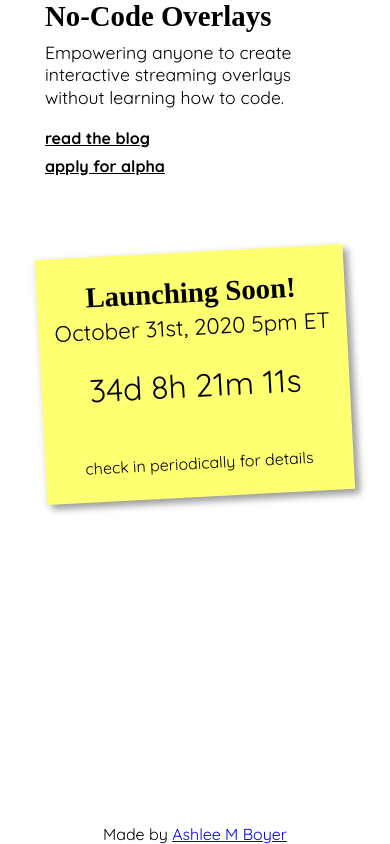
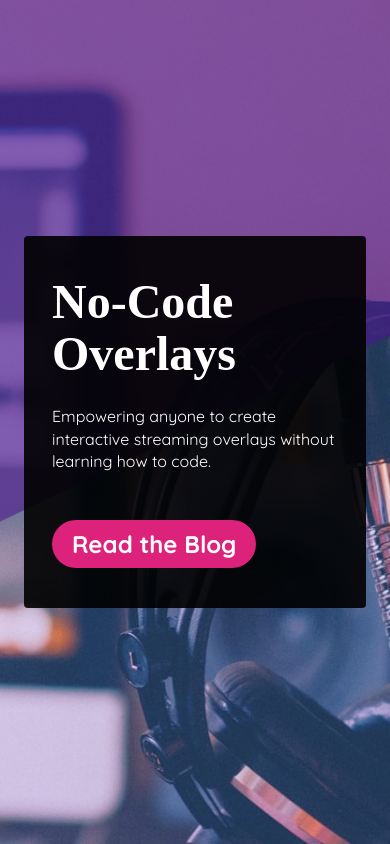
Before and after one commit to NoCodeOverlays/nocodeoverlays.com, a Next.js app: page / in a window 390 px wide. Built offline with nearby package versions, Linux system fonts and the light colour scheme; a web font is replaced by a local one.

Commit message:
Beautifying home page

```diff
--- a/pages/index.js
+++ b/pages/index.js
@@ -1,87 +1,24 @@
-import { useState } from 'react';
 import Head from 'next/head';
 import Link from 'next/link';
-
 import styles from '../stylesheets/pages.module.scss';
 
-const getCountdownText = () => {
-  const launchDate = new Date('October 31, 2020 21:00:00').getTime();
-  const now = new Date().getTime();
-  const difference = launchDate - now;
-
-  const days = Math.floor(difference / (1000 * 60 * 60 * 24));
-  const hours = Math.floor(
-    (difference % (1000 * 60 * 60 * 24)) / (1000 * 60 * 60),
-  );
-  const minutes = Math.floor((difference % (1000 * 60 * 60)) / (1000 * 60));
-  const seconds = Math.floor((difference % (1000 * 60)) / 1000);
-
-  return `${days}d ${hours}h ${minutes}m ${seconds}s`;
-};
-
-const HomePage = () => {
-  const [timeLeft, setTimeLeft] = useState(getCountdownText());
-
-  setInterval(() => {
-    setTimeLeft(getCountdownText());
-  }, 1000);
-
-  return (
+const HomePage = () => (
   <div className={styles.Home}>
     <Head>
       <title>No-Code Overlays</title>
       <meta name="viewport" content="width=device-width, initial-scale=1.0" />
     </Head>
     <div>
-        <div>
-          <header>
-            <div>
-              <Link href="/">
-                <a>
       <h1>No-Code Overlays</h1>
-                </a>
+      <p>
+        Empowering anyone to create interactive streaming overlays without
+        learning how to code.
+      </p>
+      <Link href="/blog">
+        <a>Read the Blog</a>
       </Link>
-              <p>
-                Empowering anyone to create interactive streaming overlays
-                without learning how to code.
-              </p>
-
-              <nav>
-                <ul>
-                  <li>
-                    <Link href="/blog">
-                      <a>read the blog</a>
-                    </Link>
-                  </li>
-                  <li>
-                    <Link href="/apply">
-                      <a>apply for alpha</a>
-                    </Link>
-                  </li>
-                </ul>
-              </nav>
-            </div>
-          </header>
-          <main>
-            <div>
-              <div>
-                <h2>Launching Soon!</h2>
-                <p>October 31st, 2020 5pm ET</p>
-                <p>{timeLeft}</p>
-                <p>check in periodically for details</p>
-              </div>
-            </div>
-          </main>
-        </div>
-        <footer>
-          Made by{' '}
-          <a href="https://twitter.com/ashleemboyer" target="_blank">
-            Ashlee M Boyer
-          </a>
-        </footer>
     </div>
   </div>
 );
-};
 
 export default HomePage;
--- a/stylesheets/pages.module.scss
+++ b/stylesheets/pages.module.scss
@@ -1,143 +1,82 @@
+@import 'variables';
+
 .Home {
   width: 100%;
   height: 100%;
-  display: flex;
-  justify-content: center;
-  align-items: center;
+  background-image: url('/nco-background-purple.png');
+  background-position: center center;
+  background-size: cover;
+  background-repeat: no-repeat;
+  background-color: rgba($purple, 0.8);
 
-  & > div {
+  div {
     width: 100%;
-    height: 100%;
+    max-width: 424px;
+    position: absolute;
+    bottom: 10%;
+    left: 10%;
+    padding: 54px 36px;
+    border-radius: 4px;
+    color: white;
+    background-color: rgba(black, 0.9);
+
+    h1 {
+      font-size: 64px;
+      margin-bottom: 24px;
+      line-height: 110%;
+    }
+
+    p {
+      font-size: 24px;
+      margin-bottom: 48px;
+      line-height: 140%;
+    }
+
+    a {
+      display: block;
+      width: fit-content;
+      padding: 12px 20px;
+      font-size: 24px;
+      font-weight: bold;
+      line-height: 100%;
+      border-radius: 4vh;
+      background-color: $pink;
+      color: white;
+      text-decoration: none;
+
+      &:hover {
+        text-decoration: underline;
+      }
+    }
+  }
+
+  @media screen and (max-width: 700px) {
+    padding: 24px;
     display: flex;
-    flex-direction: column;
-    justify-content: space-between;
-    text-align: center;
+    justify-content: center;
+    align-items: center;
 
-    & > div {
-      height: 500px;
-      max-width: 1000px;
-      margin: 0 auto;
-      display: flex;
-      justify-content: space-between;
+    div {
+      position: relative;
+      bottom: auto;
+      left: auto;
+    }
+  }
 
-      header {
-        width: 45%;
-        text-align: left;
-        display: flex;
-        justify-content: center;
-        align-items: center;
-        margin-right: 100px;
+  @media screen and (max-width: 450px) {
+    div {
+      padding: 40px 28px;
 
-        a {
-          text-decoration: none;
-
-          h1 {
-            margin-bottom: 8px;
-            color: black;
-          }
-        }
-
-        p {
-          max-width: 300px;
-          margin-bottom: 20px;
-          font-size: 1.1rem;
-          line-height: 1.4rem;
-        }
-
-        nav {
-          ul {
-            list-style: none;
-
-            li {
-              display: block;
-              margin-bottom: 8px;
-
-              a {
-                text-decoration: underline;
-                color: black;
-                cursor: pointer;
-                font-weight: bold;
-              }
-            }
-          }
-        }
+      h1 {
+        font-size: 48px;
       }
 
-      main {
-        width: 50%;
-        min-width: 260px;
-        display: flex;
-        justify-content: center;
-        align-items: center;
-
-        & > div {
-          padding: 24px 16px;
-          background-color: #ffff72;
-          box-shadow: 5px 5px 7px rgba(33, 33, 33, 0.4),
-            0px 2px 8px rgba(33, 33, 33, 0.1);
-          transform: rotate(-3deg);
-        }
-
-        h2 {
-          font-size: 2.4rem;
-          margin-bottom: 4px;
-        }
-
-        p {
-          width: 100%;
-          font-size: 1.4rem;
-        }
-
-        p:nth-child(3) {
-          margin-top: 32px;
-          font-size: 2.4rem;
-        }
-
-        p:last-child {
-          margin-top: 72px;
-          font-size: 1rem;
-        }
+      p {
+        font-size: 16px;
       }
 
-      @media (max-width: 830px) {
-        flex-direction: column;
-        align-items: center;
-        justify-content: start;
-        margin-bottom: 72px;
-
-        header {
-          width: 100%;
-          margin-bottom: 8vh;
-          margin-right: 0px;
-
-          a {
-            h1 {
-              font-size: 1.8rem;
-            }
-          }
-        }
-
-        main {
-          width: 100%;
-
-          h2 {
-            font-size: 1.8rem;
-          }
-
-          p {
-            font-size: 1.4rem;
-          }
-
-          p:nth-child(3) {
-            margin-top: 24px;
-            font-size: 2rem;
-          }
-
-          p:last-child {
-            margin-top: 48px;
-            font-size: 1rem;
-          }
-        }
+      button {
+        font-size: 16px;
       }
     }
   }
```
Also changed, not shown: public/nco-background-purple.png (added), public/nco-background.png (added). Lines whose indentation alone changed are shown as unchanged.
